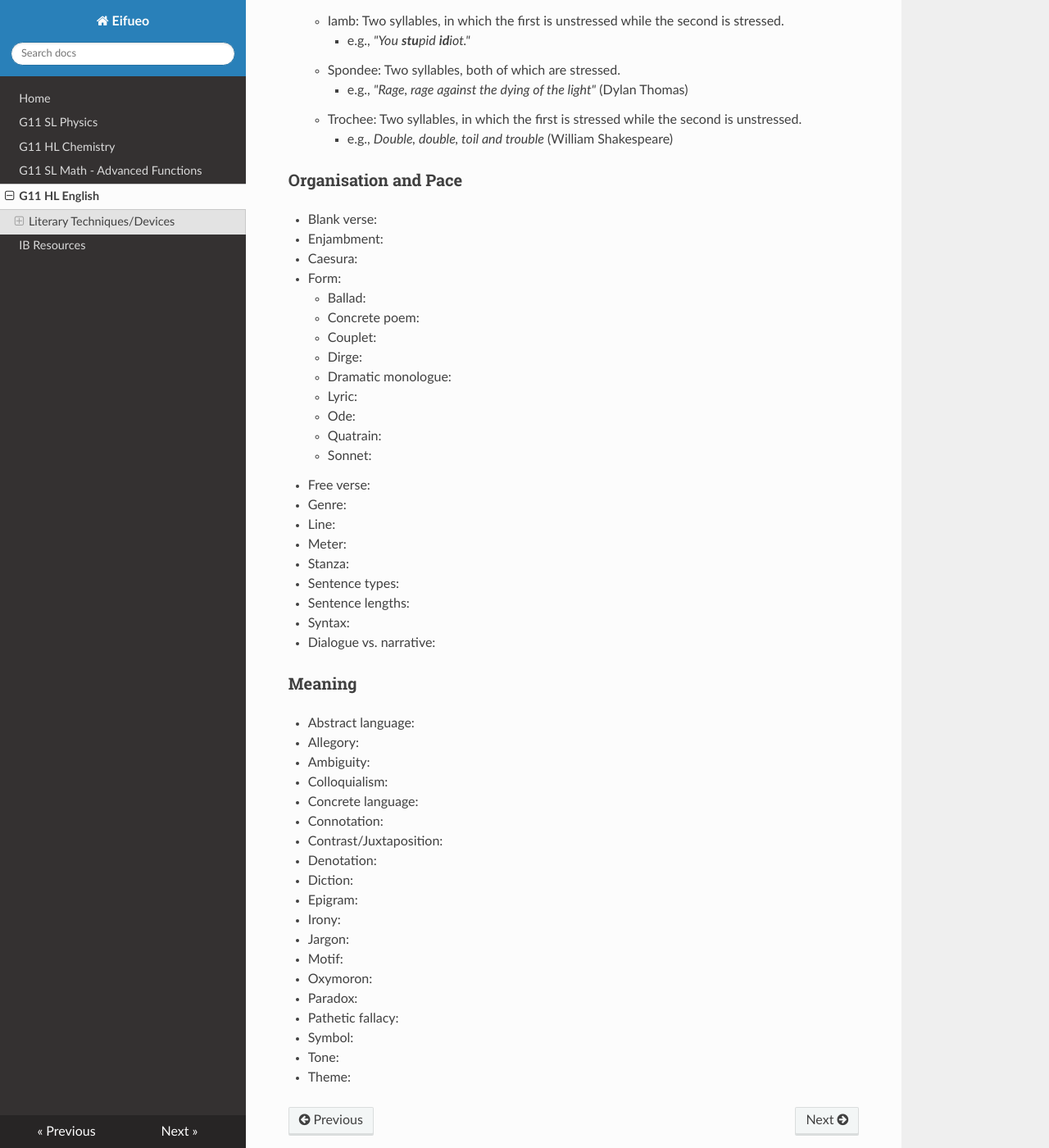
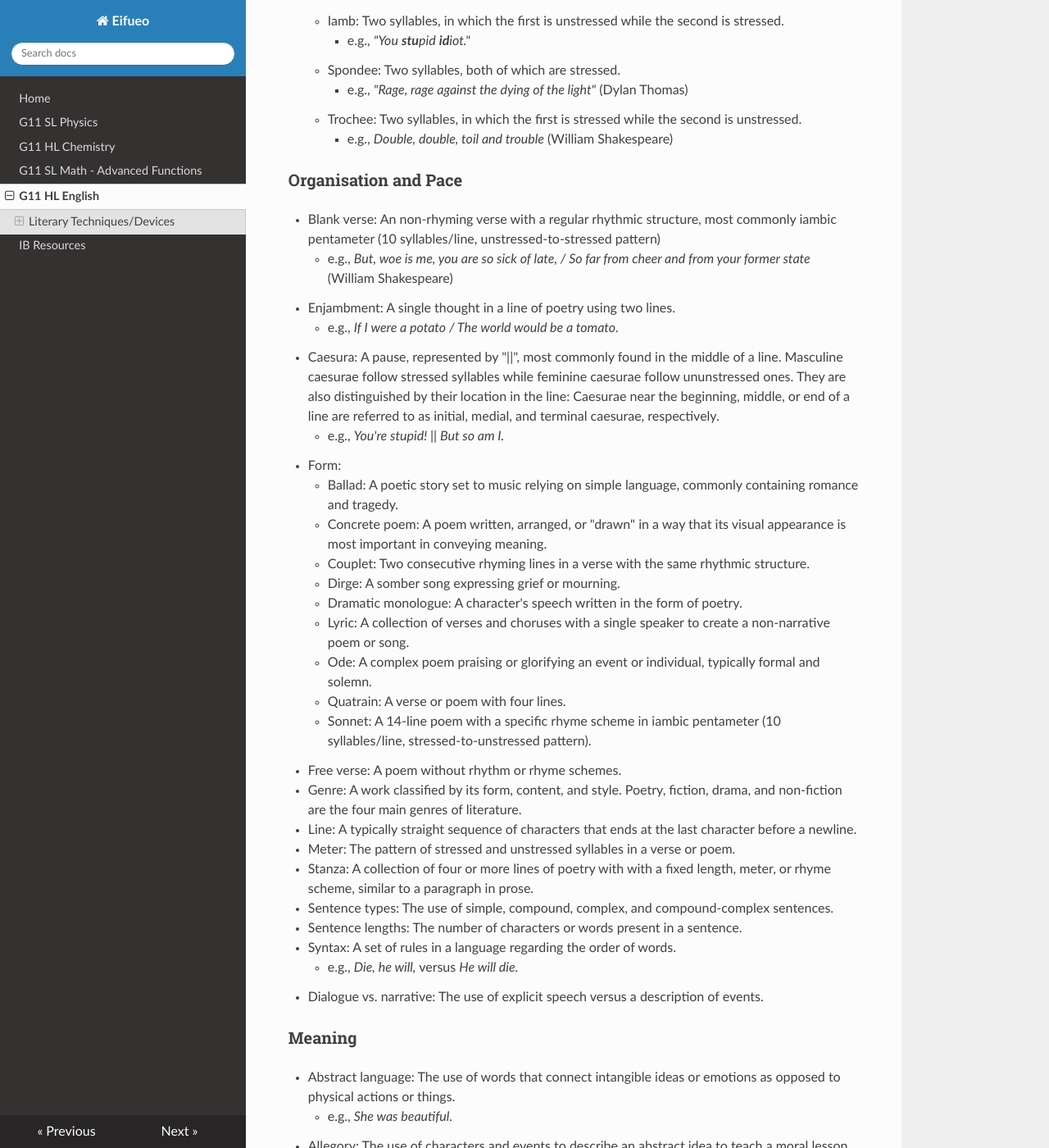
Before and after one commit to potatoeggy/eifueo, an MkDocs documentation site: the page built from docs/eng3uz.md, in a window 1280 px wide and 1400 px high, scrolled down 1754 px. Shown: the whole window at 82% size. Built offline with MkDocs 1.6.1, drawn with Linux system fonts in a browser that asks for light colours; nearby versions of some CDN libraries; some of the changed text lies outside the part shown.

Commit message:
eng: add remaining literary terms

```diff
--- a/docs/eng3uz.md
+++ b/docs/eng3uz.md
@@ -59,47 +59,72 @@ The course code for this page is **ENG3UZ**.
 
 ### Organisation and Pace
 
- - Blank verse:
- - Enjambment:
- - Caesura:
+ - Blank verse: An non-rhyming verse with a regular rhythmic structure, most commonly iambic pentameter (10 syllables/line, unstressed-to-stressed pattern)
+	- e.g., *But, woe is me, you are so sick of late, / So far from cheer and from your former state* (William Shakespeare)
+ - Enjambment: A single thought in a line of poetry using two lines.
+	- e.g., *If I were a potato / The world would be a tomato.*
+ - Caesura: A pause, represented by "||", most commonly found in the middle of a line. Masculine caesurae follow stressed syllables while feminine caesurae follow ununstressed ones. They are also distinguished by their location in the line: Caesurae near the beginning, middle, or end of a line are referred to as initial, medial, and terminal caesurae, respectively.
+	- e.g., *You're stupid! || But so am I.*
  - Form:
-	- Ballad:
-	- Concrete poem:
-	- Couplet:
-	- Dirge:
-	- Dramatic monologue:
-	- Lyric:
-	- Ode:
-	- Quatrain:
-	- Sonnet:
- - Free verse:
- - Genre:
- - Line:
- - Meter:
- - Stanza:
- - Sentence types:
- - Sentence lengths:
- - Syntax:
- - Dialogue vs. narrative:
+	- Ballad: A poetic story set to music relying on simple language, commonly containing romance and tragedy.
+	- Concrete poem: A poem written, arranged, or "drawn" in a way that its visual appearance is most important in conveying meaning.
+	- Couplet: Two consecutive rhyming lines in a verse with the same rhythmic structure.
+	- Dirge: A somber song expressing grief or mourning.
+	- Dramatic monologue: A character's speech written in the form of poetry.
+	- Lyric: A collection of verses and choruses with a single speaker to create a non-narrative poem or song.
+	- Ode: A complex poem praising or glorifying an event or individual, typically formal and solemn.
+	- Quatrain: A verse or poem with four lines.
+	- Sonnet: A 14-line poem with a specific rhyme scheme in iambic pentameter (10 syllables/line, stressed-to-unstressed pattern).
+ - Free verse: A poem without rhythm or rhyme schemes.
+ - Genre: A work classified by its form, content, and style. Poetry, fiction, drama, and non-fiction are the four main genres of literature.
+ - Line: A typically straight sequence of characters that ends at the last character before a newline.
+ - Meter: The pattern of stressed and unstressed syllables in a verse or poem.
+ - Stanza: A collection of four or more lines of poetry with with a fixed length, meter, or rhyme scheme, similar to a paragraph in prose.
+ - Sentence types: The use of simple, compound, complex, and compound-complex sentences.
+ - Sentence lengths: The number of characters or words present in a sentence.
+ - Syntax: A set of rules in a language regarding the order of words.
+	- e.g., *Die, he will,* versus *He will die.*
+ - Dialogue vs. narrative: The use of explicit speech versus a description of events.
 
 ### Meaning
 
- - Abstract language:
- - Allegory:
- - Ambiguity:
- - Colloquialism:
- - Concrete language:
- - Connotation:
- - Contrast/Juxtaposition:
- - Denotation:
- - Diction:
- - Epigram:
- - Irony:
- - Jargon:
- - Motif:
- - Oxymoron:
- - Paradox:
- - Pathetic fallacy:
- - Symbol:
- - Tone:
- - Theme:
+ - Abstract language: The use of words that connect intangible ideas or emotions as opposed to physical actions or things.
+	- e.g., *She was beautiful.*
+ - Allegory: The use of characters and events to describe an abstract idea to teach a moral lesson.
+	- e.g., *Animal Farm* by George Orwell, which uses farm animals and their actions to describe the Russian Revolution.
+ - Ambiguity: A statement or phrase whose meaning is unclear. This can usually be resolved via context.
+	- e.g., *Nintendo sold 22 million of them.*
+ - Colloquialism: The use of informal phrases or slang in writing.
+	- e.g., *"Pog!"*
+ - Concrete language: The use of words that reference physical actions or things as opposed to intangible ideas or emotions.
+	- e.g., *She had black hair that reached down to her neck.*
+ - Connotation: An implied meaning from a phrase that differs from its explicit and direct meaning.
+	- e.g., *I carried him for the entire assignment.*
+ - Contrast/Juxtaposition: A comparison between multiple ideas or things by placing them side by side.
+	- e.g., *It was the best of times, it was the worst of times…* (Charles Dickens)
+ - Denotation: The literal meaning of a word.
+	- e.g., *"My old computer no longer functions."*
+ - Diction: The word choice used by a speaker or writer to create an effect.
+	- e.g., *"I shall take Her Majesty back to the carriage."*
+ - Epigram: A brief, interesting, memorable, and sometimes surprising or satirical statement.
+	- e.g., *"No one can make you efel inferior without your consent."* (Eleanor Roosevelt)
+ - Irony: An unexpected event or statement revealing what was believed to be true was false.
+	- e.g., *Thunder boomed as rain poured down all around the classroom. "Nice weather we're having today."* (Verbal)
+	- e.g., *The fire station burned down.* (Situational)
+	- e.g., *The cat fell over, its head completely severed. Meanwhile, Johnny whistled in his car, thinking of all the treats and belly rubs he would give his precious kitty.* (Dramatic)
+ - Jargon: Specialised terms that use actual words, which are usually unfamiliar to the layman.
+	- e.g., *p53 is responsible for holding the cell cycle at the G1/S checkpoint and will induce apoptosis if damage to its DNA is too great.*
+ - Motif: An recurring object or idea used to explain the theme.
+	- e.g., The usage of life in Maycomb to show goodness and recurring images of gloomy areas supports the central idea of co-existence of good and evil.
+ - Oxymoron: The pairing of two opposing or contradictory words.
+	- e.g., *"It was her only choice."*
+ - Paradox: A statement that appears to be self-contradictory at first glance, typically used to allow the reader to think over an idea differently.
+	- e.g., *All animals are equal, but some are more equal than others.* (George Orwell)
+ - Pathetic fallacy: A form of personification in which inanimate objects in nature are given emotions.
+	- e.g., *The wind roared as the earth shook in fury at our insolence.*
+ - Symbol: The use of objects to represent an abstract idea.
+	- e.g., *I smiled at the group of people assembled before me. They smiled back. "With the power of friendship and determination, we can overcome anything!"*
+ - Tone: The attitude of a writer or character toward a subject or audience, typically through word choice.
+	- e.g., *"I don't want to! That candy is MINE, and no one is going to take it from ME! Mine, mine, MINE!"*
+ - Theme: The "main idea" or underlying meaning of a literary work, which can be given directly or indirectly.
+	- e.g., *"Never forget that* you are royalty, *and that hundreds of thousands of souls have suffered and perished so you could become what you are. By their sacrifices, you have been given the comforts you take for granted. Always remember them, so that their sacrifices shall never be without meaning.* (ScytheRider)
```
